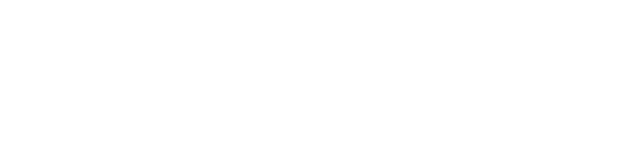
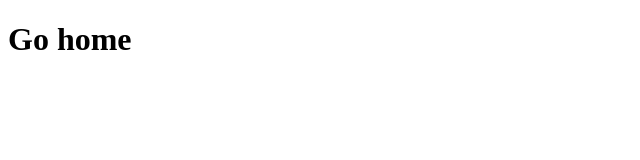
Before and after one commit to elmahdim/gp-demo, a plain HTML site: page index.html in a window 1280 px wide. Shown: the whole page, without its empty margins (0-640 px from the left). Drawn offline with Linux system fonts and the light colour scheme.

Commit message:
init commit

```diff
--- a/index.html
+++ b/index.html
@@ -7,6 +7,6 @@
     <title>Resolve conflicts!!!</title>
 </head>
 <body>
-
+    <h1>Go home</h1>
 </body>
 </html>
```
